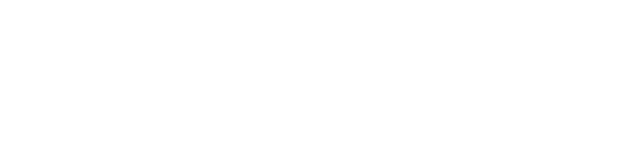
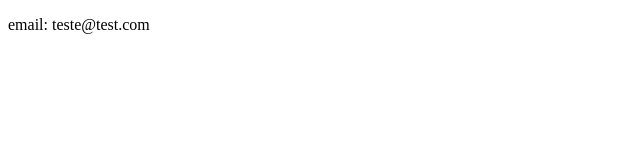
Before and after one commit to adriangonc/integrations-git, a plain HTML site: page fun-v1/contact.html in a window 1280 px wide. Shown: the whole page, without its empty margins (0-640 px from the left). Drawn offline with Linux system fonts and the light colour scheme.

Commit message:
Add contact information

```diff
--- a/fun-v1/contact.html
+++ b/fun-v1/contact.html
@@ -7,6 +7,6 @@
     <title>Contact page</title>
 </head>
 <body>
-
+    <p>email: teste@test.com</p>
 </body>
 </html>
```
